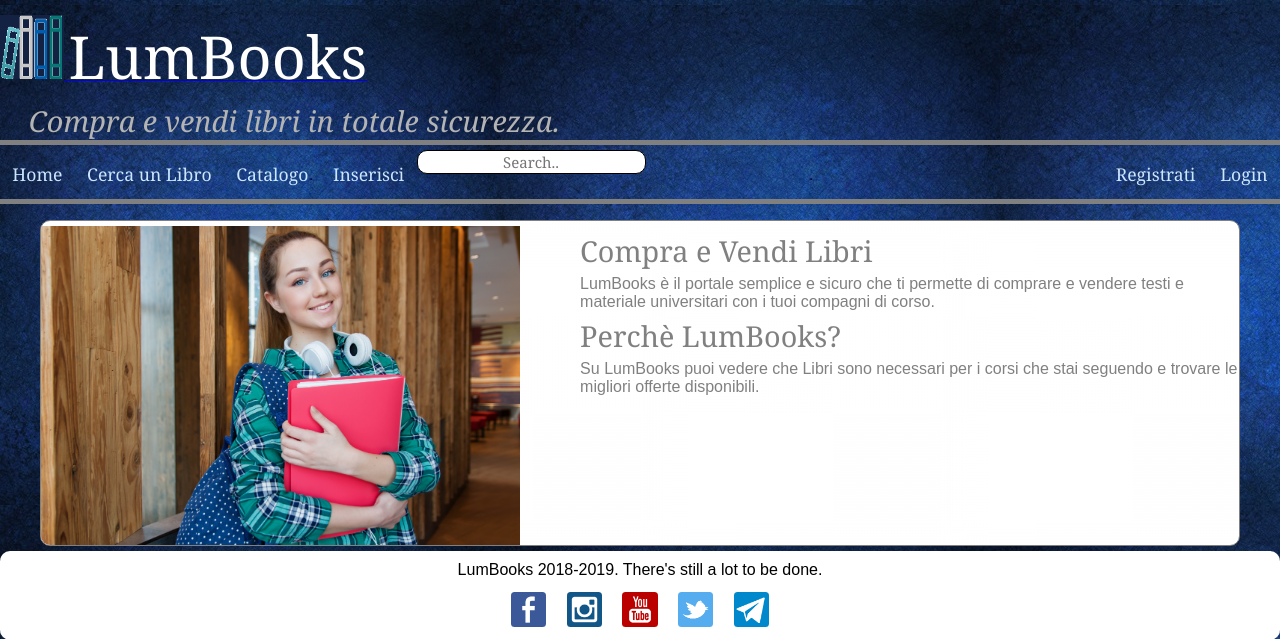
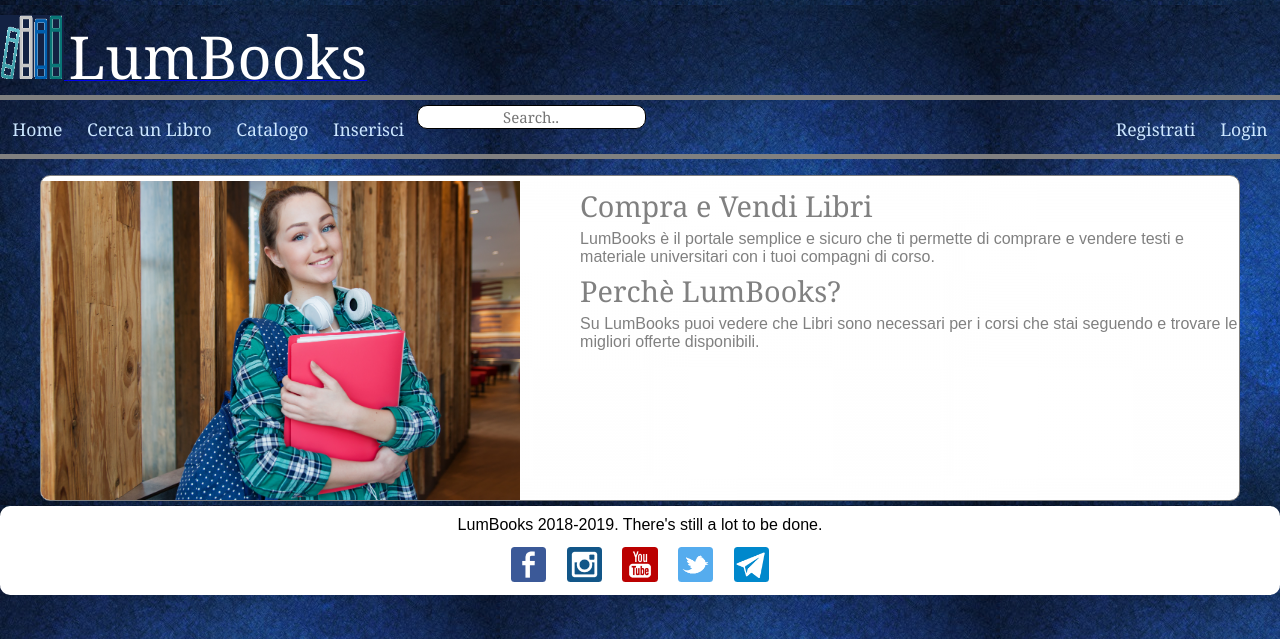
Before and after one commit to ElenaPontecchiani/LumBooks, a PHP site: page /php/home.php in a window 1280 px wide. Shown: the top 639 px of the page. Run offline with PHP 8.4, Linux system fonts and the light colour scheme.

Commit message:
tolto h2 header

```diff
--- a/HTML/modules/header.html
+++ b/HTML/modules/header.html
@@ -6,5 +6,5 @@
             <img src="../images/logo_finale2.png" id="logo_lumbooks" alt="lumbooks logo" />
             <h1>LumBooks</h1>
         </a>
-        <h2>&emsp;Compra e vendi libri in totale sicurezza.</h2>
+        <!--<h2>&emsp;Compra e vendi libri in totale sicurezza.</h2>-->
 </header>
--- a/css/style.css
+++ b/css/style.css
@@ -81,13 +81,14 @@ header {
     font-style: normal;
 }
 
-#left_header h2 {
+/*SE TOGLIAMO COMPRA E VENDI LIBRI IN TOTALE SICUREZZA
+    #left_header h2 {
     font-size: 1.8em;
     color: rgb(180,180,180);
     font-family: Georgia;
     font-weight: 100;
     font-style: italic;
-}
+}*/
 
 #search-bar {
     float: right;
@@ -127,7 +128,7 @@ header {
 nav ul {
     border-radius: 0px;
     border-color: grey;
-    margin-top: 50px;
+  /*  margin-top: 50px;*/
     font-size: 1.1em;
     font-family: Georgia;
     list-style-type: none;
```
